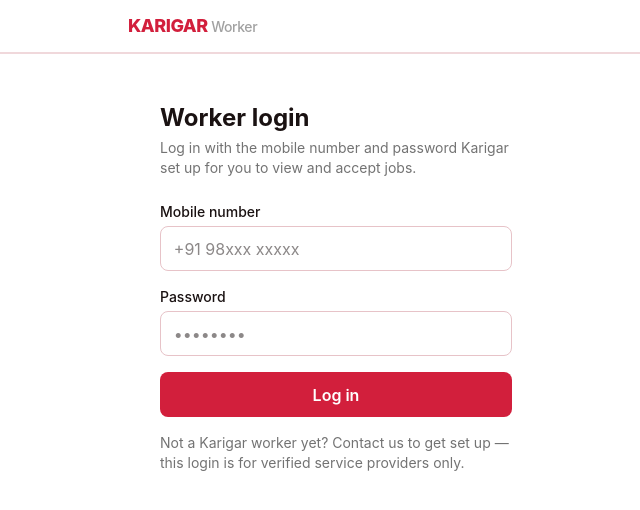
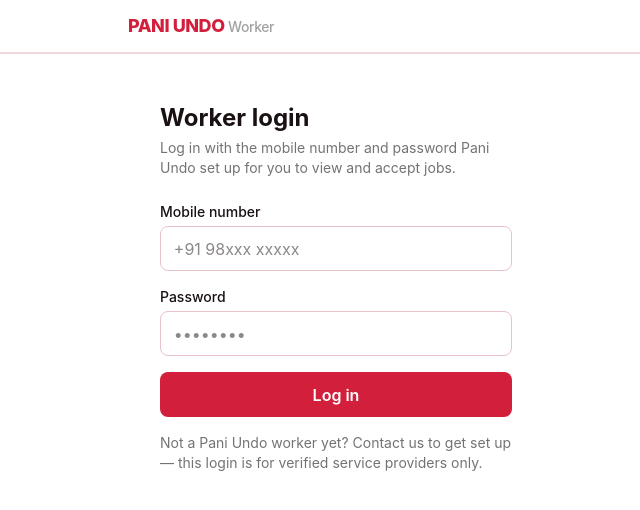
Before and after one commit to oxfordbah-byte/Karigar, a Next.js app: page /worker/login in a window 1280 px wide. Shown: the top 510 px of the page, without its empty margins (304-944 px from the left). Built offline with nearby package versions, Linux system fonts and the light colour scheme.

Commit message:
Rebrand app from Karigar to Pani Undo

```diff
--- a/package.json
+++ b/package.json
@@ -1,5 +1,5 @@
 {
-  "name": "karigar-clone",
+  "name": "pani-undo",
   "version": "0.1.0",
   "private": true,
   "scripts": {
--- a/src/app/(site)/delete-account/page.tsx
+++ b/src/app/(site)/delete-account/page.tsx
@@ -7,7 +7,7 @@ export default function DeleteAccountInfoPage({
 }) {
   return (
     <div className="mx-auto max-w-2xl px-4 py-10">
-      <h1 className="text-2xl font-bold mb-4">Delete your Karigar account</h1>
+      <h1 className="text-2xl font-bold mb-4">Delete your Pani Undo account</h1>
 
       {searchParams.error && (
         <div className="mb-4 rounded-md bg-red-50 border border-red-200 text-red-700 text-sm p-3">
@@ -17,7 +17,7 @@ export default function DeleteAccountInfoPage({
       )}
 
       <p className="text-neutral-700 mb-4">
-        You can request deletion of your Karigar account and personal data at
+        You can request deletion of your Pani Undo account and personal data at
         any time, whether or not you have the app installed.
       </p>
 
--- a/src/app/(site)/layout.tsx
+++ b/src/app/(site)/layout.tsx
@@ -4,7 +4,7 @@ import "@/app/globals.css";
 import Header from "@/components/Header";
 
 export const metadata: Metadata = {
-  title: "Karigar — Laundry Wash & Ironing, Pickup & Drop-off",
+  title: "Pani Undo — Laundry Wash & Ironing, Pickup & Drop-off",
   description: "Book trusted laundry wash & ironing with free pickup and drop-off. More home services coming soon.",
 };
 
--- a/src/app/(site)/page.tsx
+++ b/src/app/(site)/page.tsx
@@ -15,7 +15,7 @@ export default async function Home() {
       <section className="bg-[#d21f3c] text-white">
         <div className="mx-auto max-w-5xl px-4 py-16 text-center">
           <h1 className="text-3xl sm:text-4xl font-extrabold tracking-tight">
-            Karigar — Your Home Services Directory
+            Pani Undo — Your Home Services Directory
           </h1>
           <div className="mt-3 text-white/90 max-w-xl mx-auto space-y-1">
             <p>Find trusted, verified professionals for everything your home needs.</p>
--- a/src/app/(site)/privacy/page.tsx
+++ b/src/app/(site)/privacy/page.tsx
@@ -1,7 +1,7 @@
 import Link from "next/link";
 
 export const metadata = {
-  title: "Privacy Policy — Karigar",
+  title: "Privacy Policy — Pani Undo",
 };
 
 export default function PrivacyPage() {
@@ -11,7 +11,7 @@ export default function PrivacyPage() {
       <p className="text-sm text-neutral-500 mb-6">Last updated: 25 June 2026</p>
 
       <p className="text-neutral-700 mb-4">
-        Karigar (&quot;we&quot;, &quot;us&quot;) operates the Karigar home
+        Pani Undo (&quot;we&quot;, &quot;us&quot;) operates the Pani Undo home
         services booking app, based in Kerala, India. This policy explains
         what information we collect, how we use it, and your rights.
       </p>
--- a/src/app/worker/actions.ts
+++ b/src/app/worker/actions.ts
@@ -40,7 +40,7 @@ export async function workerSignIn(
 
   if (!provider) {
     await supabase.auth.signOut();
-    return { error: "This account isn't set up as a worker. Contact Karigar support." };
+    return { error: "This account isn't set up as a worker. Contact Pani Undo support." };
   }
 
   redirect("/worker/dashboard");
--- a/src/app/worker/layout.tsx
+++ b/src/app/worker/layout.tsx
@@ -2,8 +2,8 @@ import type { Metadata } from "next";
 import "@/app/globals.css";
 
 export const metadata: Metadata = {
-  title: "Karigar Worker",
-  description: "View and manage your Karigar jobs.",
+  title: "Pani Undo Worker",
+  description: "View and manage your Pani Undo jobs.",
 };
 
 export default function WorkerRootLayout({ children }: Readonly<{ children: React.ReactNode }>) {
@@ -13,7 +13,7 @@ export default function WorkerRootLayout({ children }: Readonly<{ children: Reac
         <header className="sticky top-0 z-20 bg-white border-b-2 border-[#d21f3c]">
           <div className="mx-auto max-w-md flex items-center justify-between px-4 py-3">
             <span className="text-lg font-extrabold tracking-tight text-[#d21f3c]">
-              KARIGAR <span className="text-neutral-400 font-medium text-sm">Worker</span>
+              PANI UNDO <span className="text-neutral-400 font-medium text-sm">Worker</span>
             </span>
           </div>
         </header>
--- a/src/app/worker/login/page.tsx
+++ b/src/app/worker/login/page.tsx
@@ -5,11 +5,11 @@ export default function WorkerLoginPage() {
     <div className="mx-auto max-w-sm px-4 py-12">
       <h1 className="text-2xl font-bold mb-1">Worker login</h1>
       <p className="text-neutral-500 text-sm mb-6">
-        Log in with the mobile number and password Karigar set up for you to view and accept jobs.
+        Log in with the mobile number and password Pani Undo set up for you to view and accept jobs.
       </p>
       <WorkerLoginForm />
       <p className="text-sm text-neutral-500 mt-4">
-        Not a Karigar worker yet? Contact us to get set up — this login is for verified service
+        Not a Pani Undo worker yet? Contact us to get set up — this login is for verified service
         providers only.
       </p>
     </div>
--- a/src/components/Header.tsx
+++ b/src/components/Header.tsx
@@ -11,7 +11,7 @@ export default async function Header() {
     <header className="sticky top-0 z-20 bg-white border-b-2 border-[#d21f3c]">
       <div className="mx-auto max-w-5xl flex items-center justify-between px-4 py-4">
         <Link href="/" className="text-xl font-extrabold tracking-tight text-[#d21f3c]">
-          KARIGAR
+          PANI UNDO
         </Link>
         <nav className="flex items-center gap-4 text-sm font-medium">
           <Link href="/" className="hover:underline">Services</Link>
--- a/src/lib/phone.ts
+++ b/src/lib/phone.ts
@@ -1,4 +1,4 @@
-// Karigar uses mobile-number login instead of email, for both customers and
+// Pani Undo uses mobile-number login instead of email, for both customers and
 // workers. Supabase Auth's password-based flow still needs an "email" under
 // the hood, so we derive a stable, hidden one from the normalized Indian
 // mobile number. The real phone number is kept in user_metadata for display.
@@ -22,9 +22,9 @@ export function normalizeIndianPhone(raw: string): string | null {
 }
 
 export function phoneToAuthEmail(nationalNumber: string): string {
-  return `91${nationalNumber}@phone.karigar.in`;
+  return `91${nationalNumber}@phone.paniundo.in`;
 }
 
 export function phoneToWorkerAuthEmail(nationalNumber: string): string {
-  return `91${nationalNumber}@worker.karigar.in`;
+  return `91${nationalNumber}@worker.paniundo.in`;
 }
```
